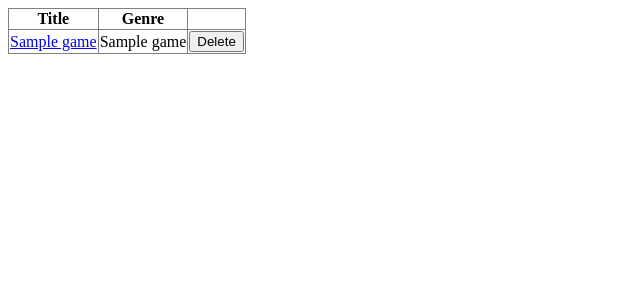
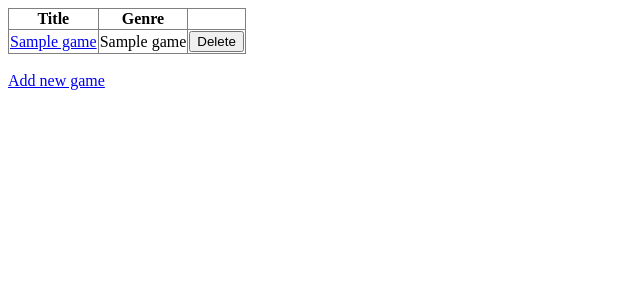
Before and after one commit to SSheldon/game-atlas, a Django app: template games/templates/games/index.html in a window 1280 px wide. Shown: the top 300 px of the page, without its empty margins (0-640 px from the left). Run offline with Django 3.2, Linux system fonts and the light colour scheme; the template is opened without the code that fills it: most values are stand-ins (such as "Sample title", 1, 10 or a date in 2020).

Commit message:
Added new game view.

```diff
--- a/games/templates/games/index.html
+++ b/games/templates/games/index.html
@@ -22,3 +22,5 @@
 {% else %}
 <p>Sorry, no games have been added.</p>
 {% endif %}
+<br />
+<a href="{% url 'games:game_new' %}">Add new game</a>
--- a/games/urls.py
+++ b/games/urls.py
@@ -5,6 +5,7 @@ from games import views
 urlpatterns = patterns('',
     url(r'^$', views.index, name='index'),
     url(r'^add/$', views.game_add, name='game_add'),
+    url(r'^new/$', views.game_new, name='game_new'),
     url(r'^(?P<game_id>\d+)/$', views.game_detail, name='game_detail'),
     url(r'^(?P<game_id>\d+)/edit/$', views.game_edit, name='game_edit'),
     url(r'^(?P<game_id>\d+)/delete/$', views.game_delete, name='game_delete'),
--- a/games/views.py
+++ b/games/views.py
@@ -15,6 +15,10 @@ def index(request):
 def game_add(request):
     pass
 
+def game_new(request):
+    context = {'genres': Genre.select_all()}
+    return render(request, 'games/detail.html', context)
+
 def game_detail(request, game_id):
     context = {'game': Game.select(game_id), 'genres': Genre.select_all()}
     return render(request, 'games/detail.html', context)
```
